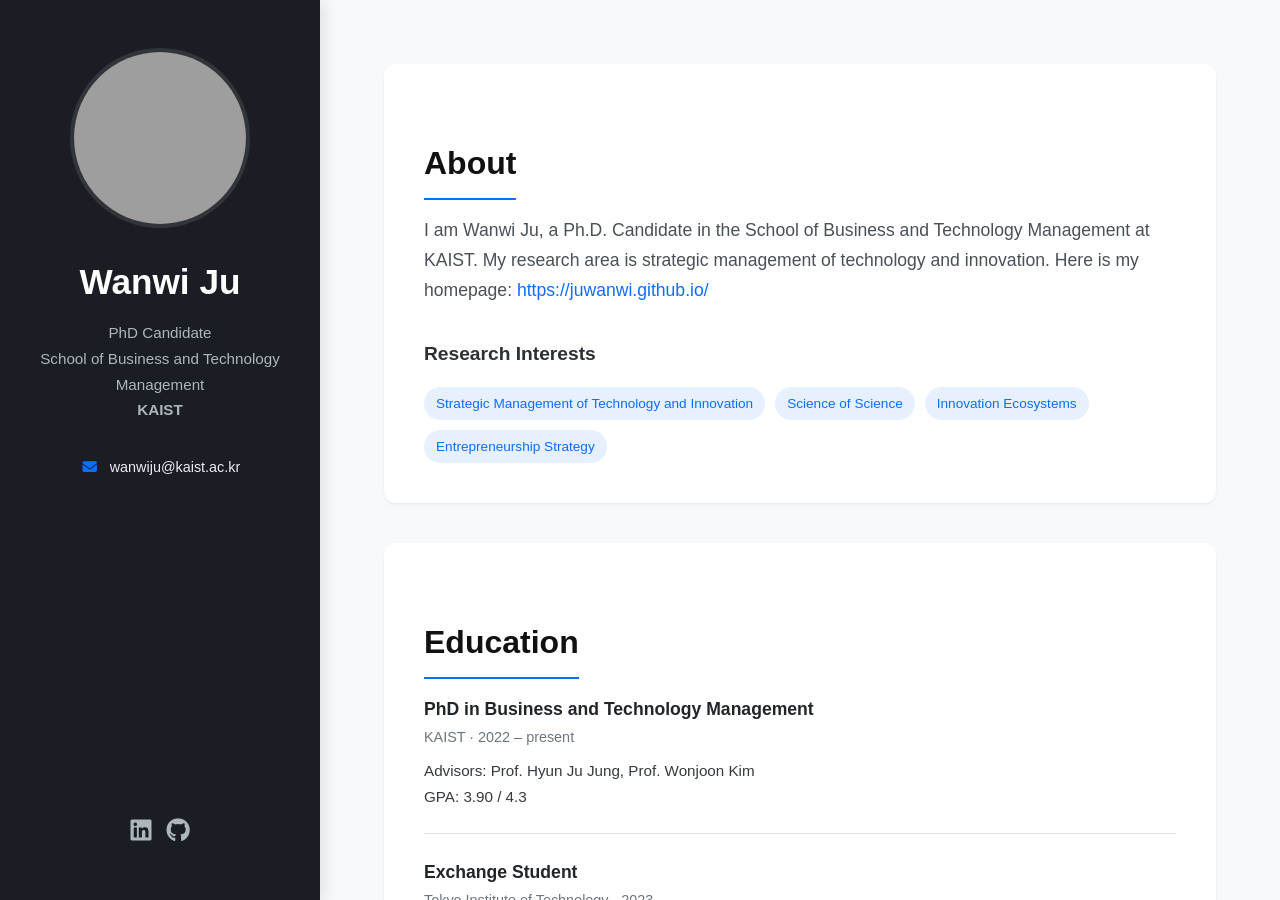
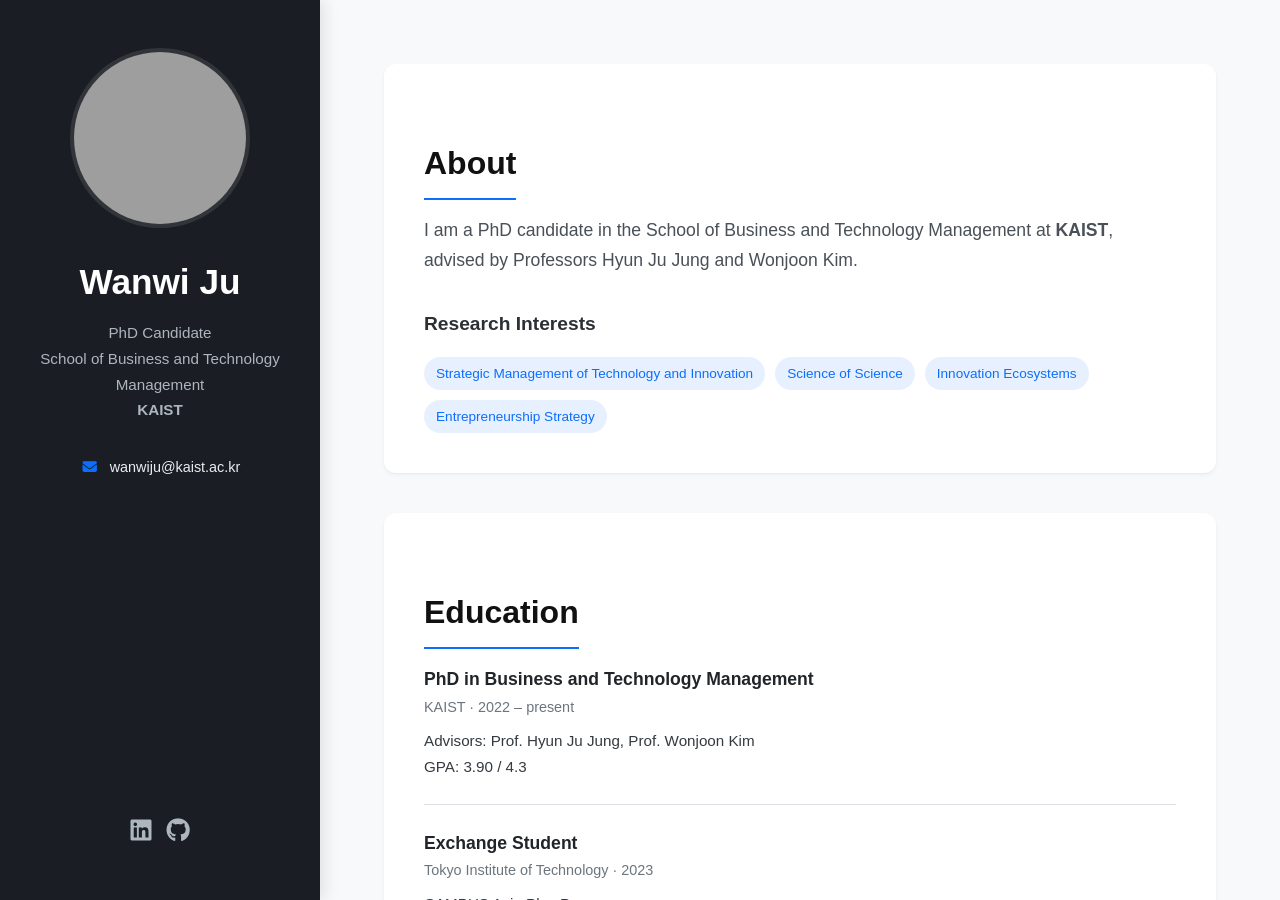
Before and after one commit to juwanwi/juwanwi.github.io, a Jekyll site: the page index.html, which Jekyll copies as it is, in a window 1280 px wide and 900 px high. Built offline with Jekyll 4.4.1, drawn with Linux system fonts in a browser that asks for light colours; some web fonts are replaced; grey boxes are pictures that could not be loaded.

Commit message:
Update About text to remove homepage link

```diff
--- a/index.html
+++ b/index.html
@@ -307,7 +307,7 @@
         <section class="section" id="about">
             <h2>About</h2>
             <p class="about-text">
-                I am Wanwi Ju, a Ph.D. Candidate in the School of Business and Technology Management at KAIST. My research area is strategic management of technology and innovation. Here is my homepage: <a href="https://juwanwi.github.io/">https://juwanwi.github.io/</a>
+                I am a PhD candidate in the School of Business and Technology Management at <strong>KAIST</strong>, advised by Professors Hyun Ju Jung and Wonjoon Kim.
             </p>
 
             <h3 style="margin-top: 2rem;">Research Interests</h3>
```
